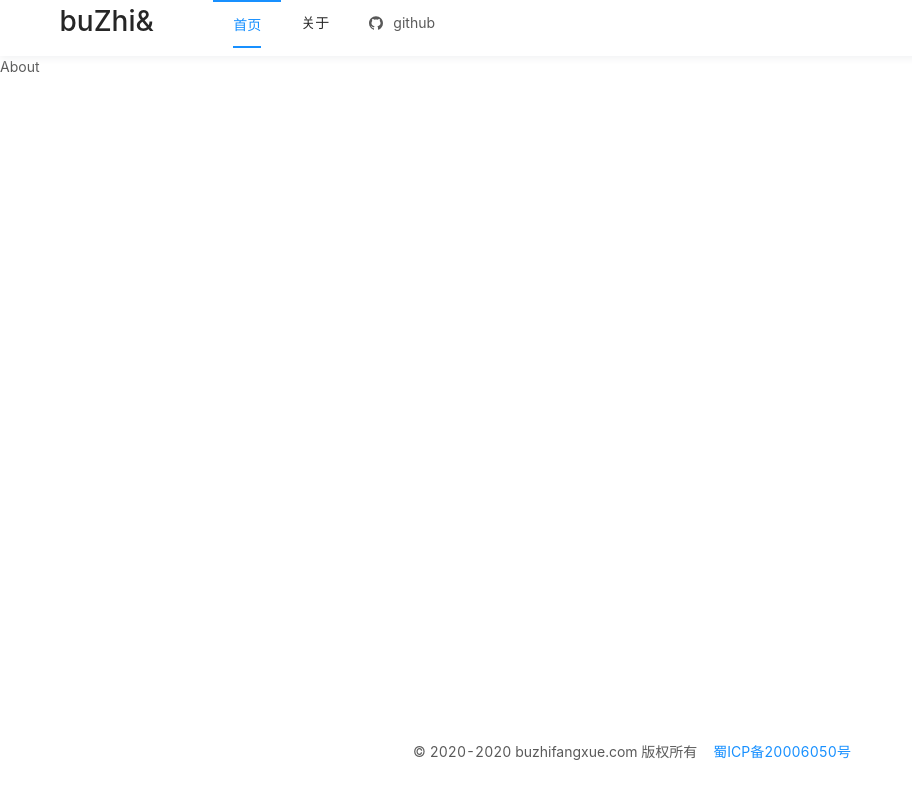
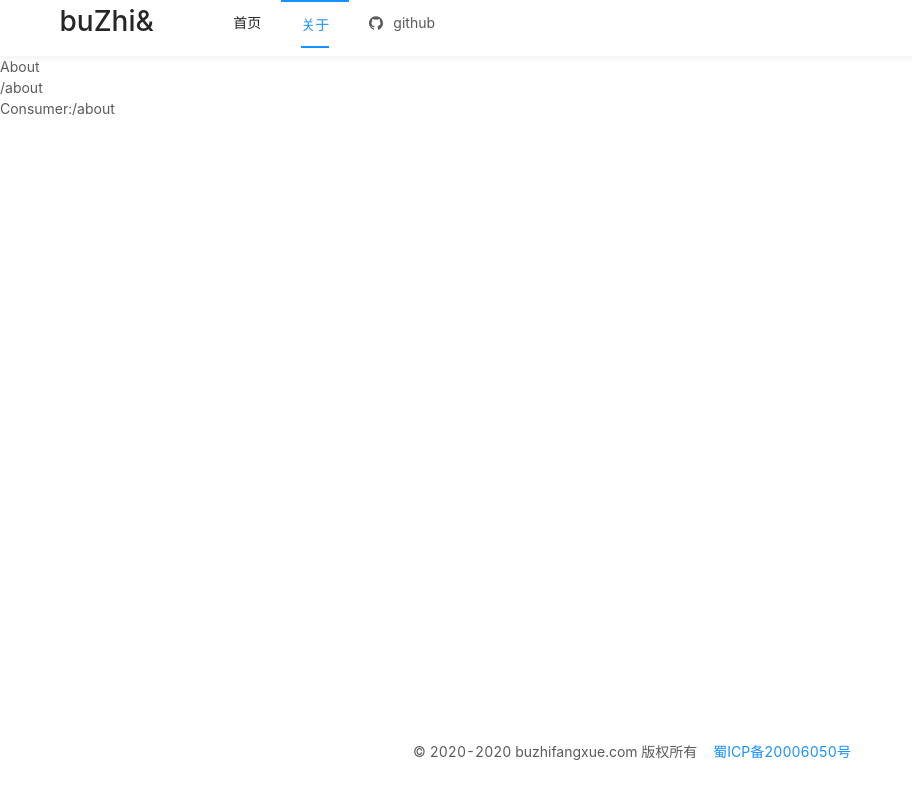
Before and after one commit to snowtreetree/buzhi, a React app: page /about in a window 1280 px wide. Shown: the whole page, without its empty margins (0-912 px from the left). Built offline with nearby package versions, Linux system fonts and the light colour scheme.

Commit message:
feat: context

```diff
--- a/src/App.js
+++ b/src/App.js
@@ -6,8 +6,10 @@ import {BrowserRouter as Router,Switch,Link,Route} from 'react-router-dom'
 import Home from './pages/home';
 import About from './pages/about'
 
+import {ThemeContext} from './utils/context'
+
 function App() {
-  const [menu,setMenu] = useState('home')
+  const [menu,setMenu] = useState(window.location.pathname)
   const handleClick = (e) => {
     if(e.key === 'github') {
       window.open('https://github.com/snowtreetree/buzhi')
@@ -17,6 +19,7 @@ function App() {
   }
   return (
     <div>
+      <ThemeContext.Provider value={menu}>
       <Router>
       <header id="header">
       <Row justify="space-between">
@@ -25,10 +28,10 @@ function App() {
       </Col>
       <Col xs={16} sm={10} md={8} lg={6} xl={5} >
       <Menu id="nav" onClick={handleClick} selectedKeys={[menu]} mode="horizontal">
-        <Menu.Item key="home">
+        <Menu.Item key="/home">
         <Link to="/">首页</Link>
         </Menu.Item>
-        <Menu.Item key="About">
+        <Menu.Item key="/about">
           <Link to="/about">关于</Link>
         </Menu.Item>
         <Menu.Item key="github">
@@ -54,6 +57,7 @@ function App() {
         </div>
         </footer>
       </Router>
+      </ThemeContext.Provider>
     </div>
   );
 }
--- a/src/pages/about.js
+++ b/src/pages/about.js
@@ -1,8 +1,11 @@
 import React from 'react'
-
+import Use from './use'
 
 function About(params) {
-    return (<div>About</div>)
+    return (<div>
+        About
+        <Use></Use>
+    </div>)
 }
 
 export default About
--- a/src/pages/home.js
+++ b/src/pages/home.js
@@ -1,8 +1,11 @@
 import React from 'react'
+import Use from './use'
 
 
 function Home(params) {
-    return (<div>Home</div>)
+    return (<div>Home
+        <Use/>
+    </div>)
 }
 
 export default Home
--- /dev/null
+++ b/src/pages/use.js
@@ -0,0 +1,19 @@
+import React,{Component} from 'react';
+import {ThemeContext} from '../utils/context'
+
+
+class Use extends Component {
+    static contextType = ThemeContext;
+    render(){
+        return (
+            <>
+            <div>{this.context}</div>
+            <ThemeContext.Consumer>
+                {value => (<>Consumer:{value}</>)}
+            </ThemeContext.Consumer>
+            </>
+        )
+    }
+}
+
+export default Use
--- /dev/null
+++ b/src/utils/context.js
@@ -0,0 +1,3 @@
+import React from 'react';
+
+export const ThemeContext = React.createContext('light')
```
